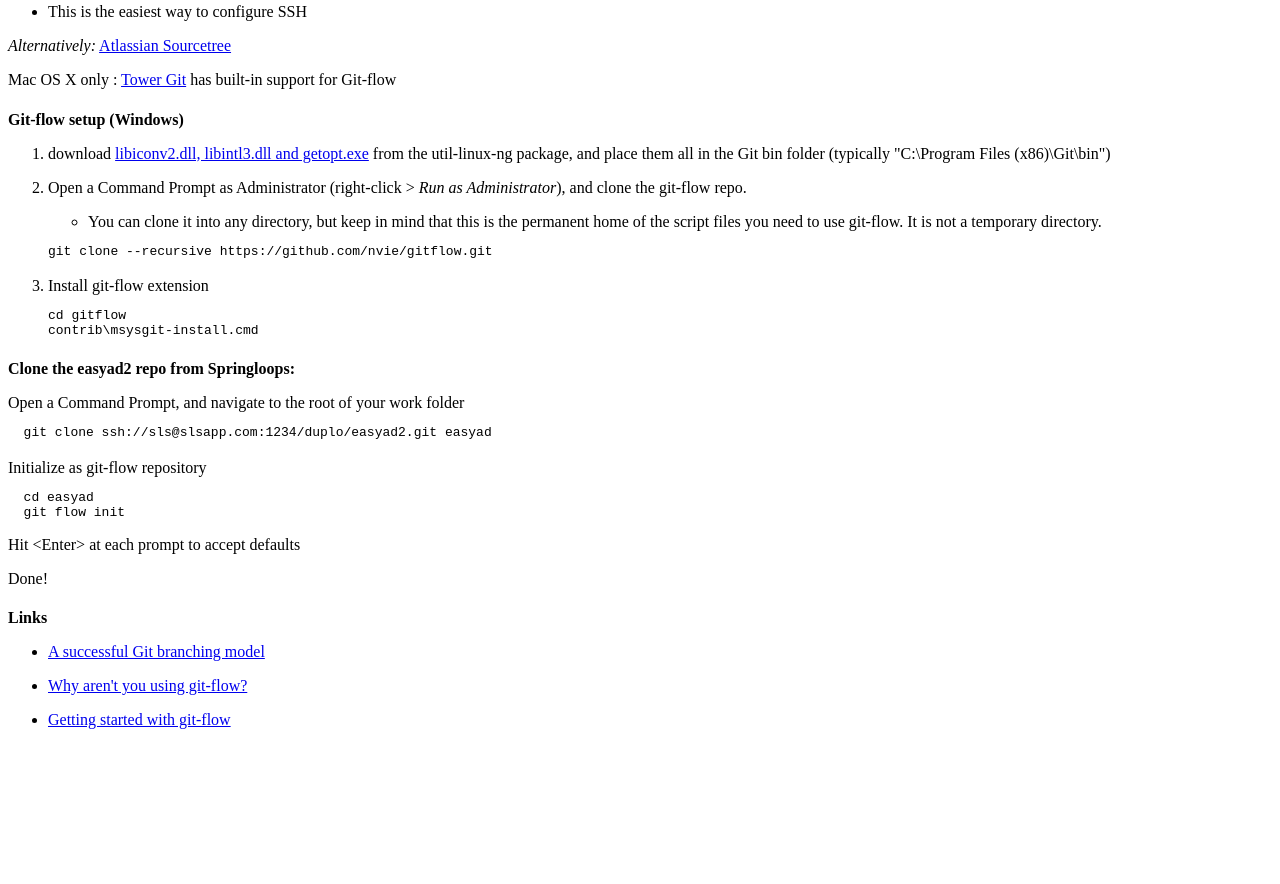
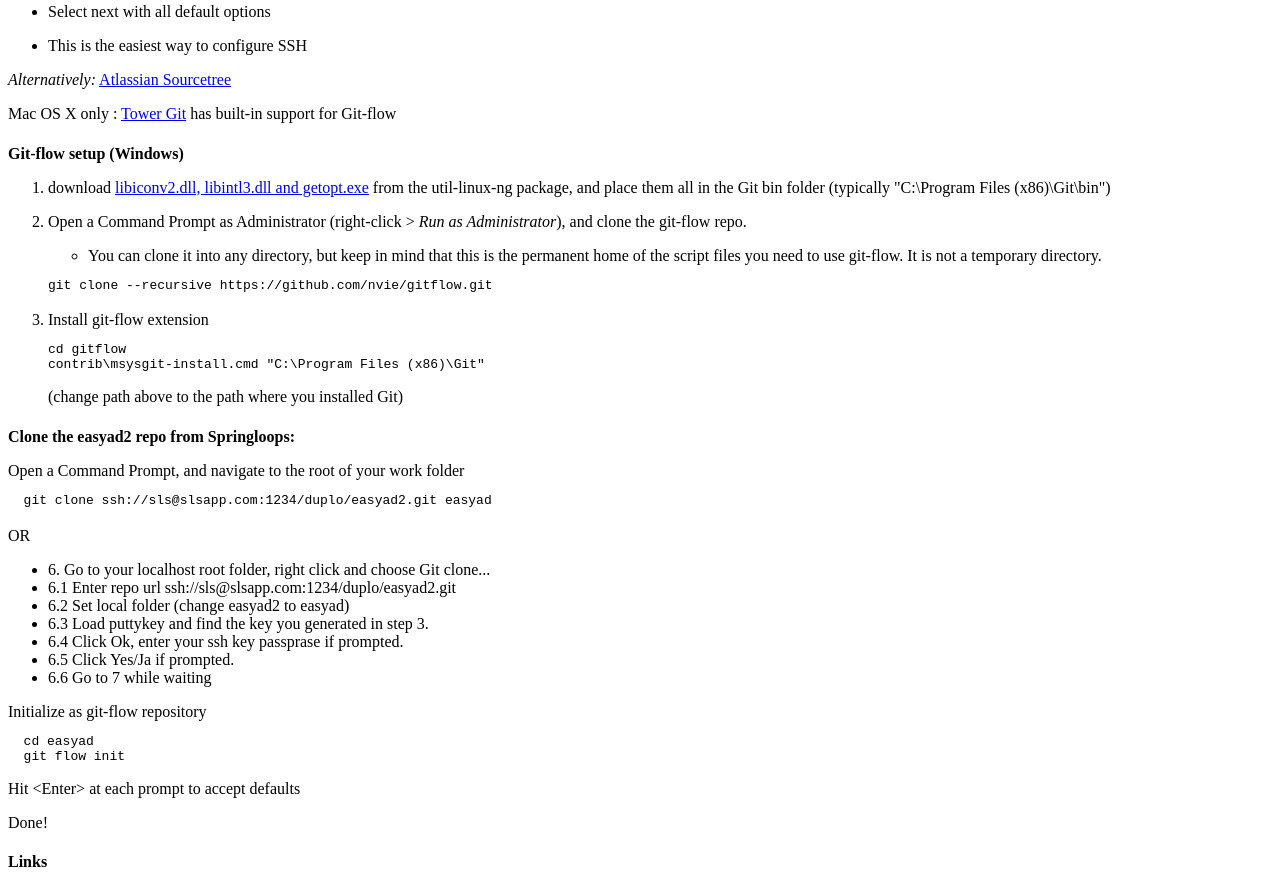
Before and after one commit to fillefrans/git-duplo-media, a plain HTML site: page index.html in a window 1280 px wide. Shown: the part 3333-4217 px from the top of the page. Before the commit the page ends 4104 px from the top, so only its background shows below. Drawn offline with Linux system fonts and the light colour scheme.

Commit message:
added points from Stian

```diff
--- a/index.html
+++ b/index.html
@@ -90,6 +90,8 @@
 <P><EM>Optional</EM> <A HREF="https://code.google.com/p/tortoisegit/wiki/Download" TARGET="git_duplo_dl">Download</A>
 and install TortoiseGIT (Optional)</P>
 <UL>
+	<LI><P>Select next with all default options
+	</P>
 	<LI><P>This is the easiest way to configure SSH
 	</P>
 </UL>
@@ -114,12 +116,27 @@
 	<PRE CLASS="western" STYLE="margin-bottom: 0.5cm"><CODE CLASS="western">git clone --recursive https://github.com/nvie/gitflow.git</CODE></PRE>
 	<LI><P>Install git-flow extension</P>
 	<PRE CLASS="western"><CODE CLASS="western">cd gitflow</CODE>
-<CODE CLASS="western">contrib\msysgit-install.cmd</CODE></PRE>
+<CODE CLASS="western">contrib\msysgit-install.cmd "C:\Program Files (x86)\Git"</CODE></PRE>
+	<p>(change path above to the path where you installed Git)</p>
 </OL>
 <H4 CLASS="western">Clone the easyad2 repo from Springloops:</H4>
 <P>Open a Command Prompt, and navigate to the root of your work
 folder</P>
-<PRE CLASS="western" STYLE="margin-bottom: 0.5cm"><CODE CLASS="western">  </CODE><CODE CLASS="western">git clone ssh://sls@slsapp.com:1234/duplo/easyad2.git easyad</CODE></PRE><P>
+<PRE CLASS="western" STYLE="margin-bottom: 0.5cm"><CODE CLASS="western">  </CODE><CODE CLASS="western">git clone ssh://sls@slsapp.com:1234/duplo/easyad2.git easyad</CODE></PRE>
+<p>
+	OR<br>
+	<ul>
+		<li>6. Go to your localhost root folder, right click and choose Git clone...</li>
+		<li>6.1 Enter repo url ssh://sls@slsapp.com:1234/duplo/easyad2.git</li>
+		<li>6.2 Set local folder (change easyad2 to easyad)</li>
+		<li>6.3 Load puttykey and find the key you generated in step 3.</li>
+		<li>6.4 Click Ok, enter your ssh key passprase if prompted.</li>
+		<li>6.5 Click Yes/Ja if prompted.</li>
+		<li>6.6 Go to 7 while waiting</li>
+	</ul>
+</p>
+
+<P>
 Initialize as git-flow repository</P>
 <PRE CLASS="western"><CODE CLASS="western">  </CODE><CODE CLASS="western">cd easyad</CODE>
 <CODE CLASS="western">  </CODE><CODE CLASS="western">git flow init</CODE></PRE><P>
```
